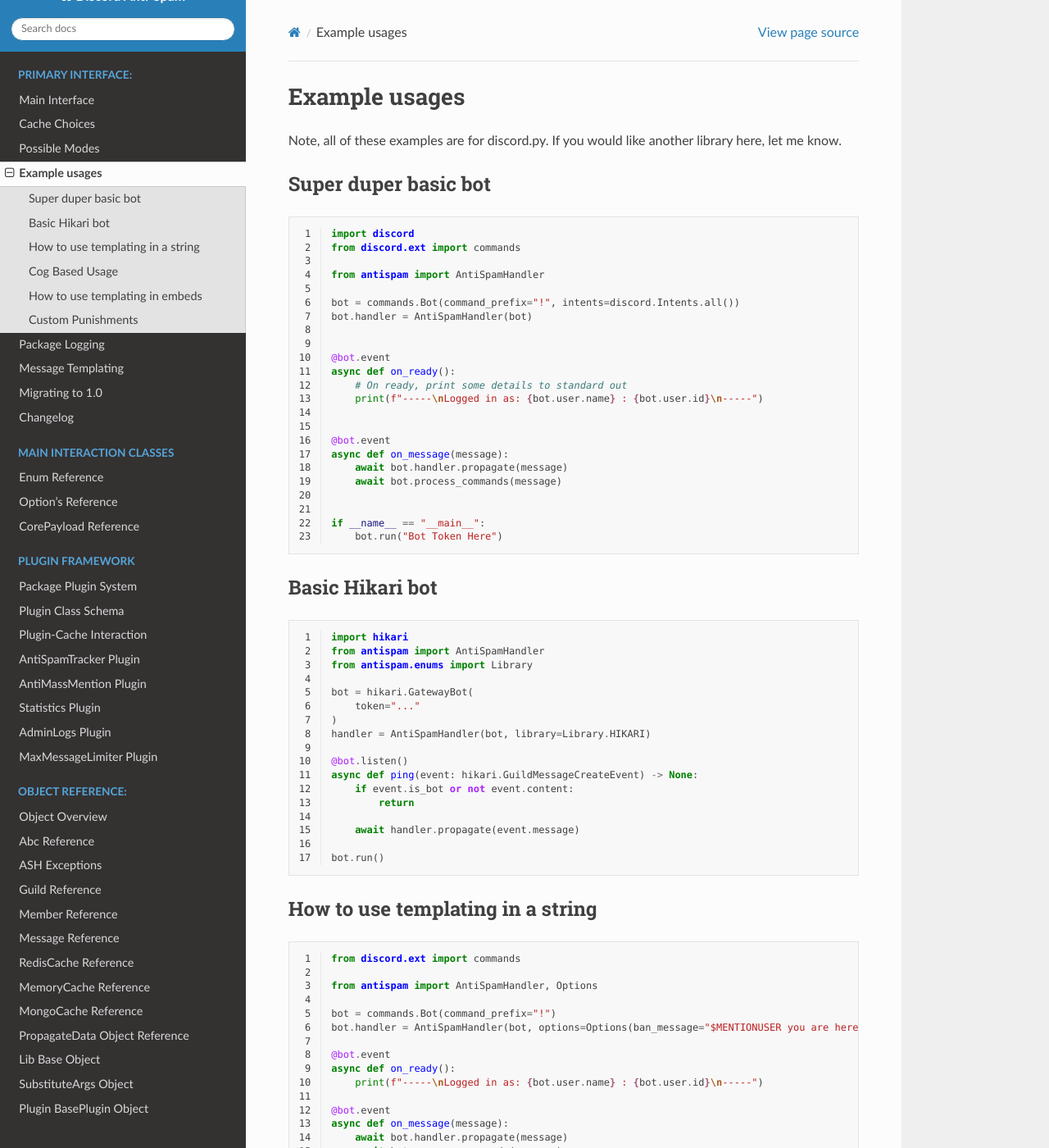
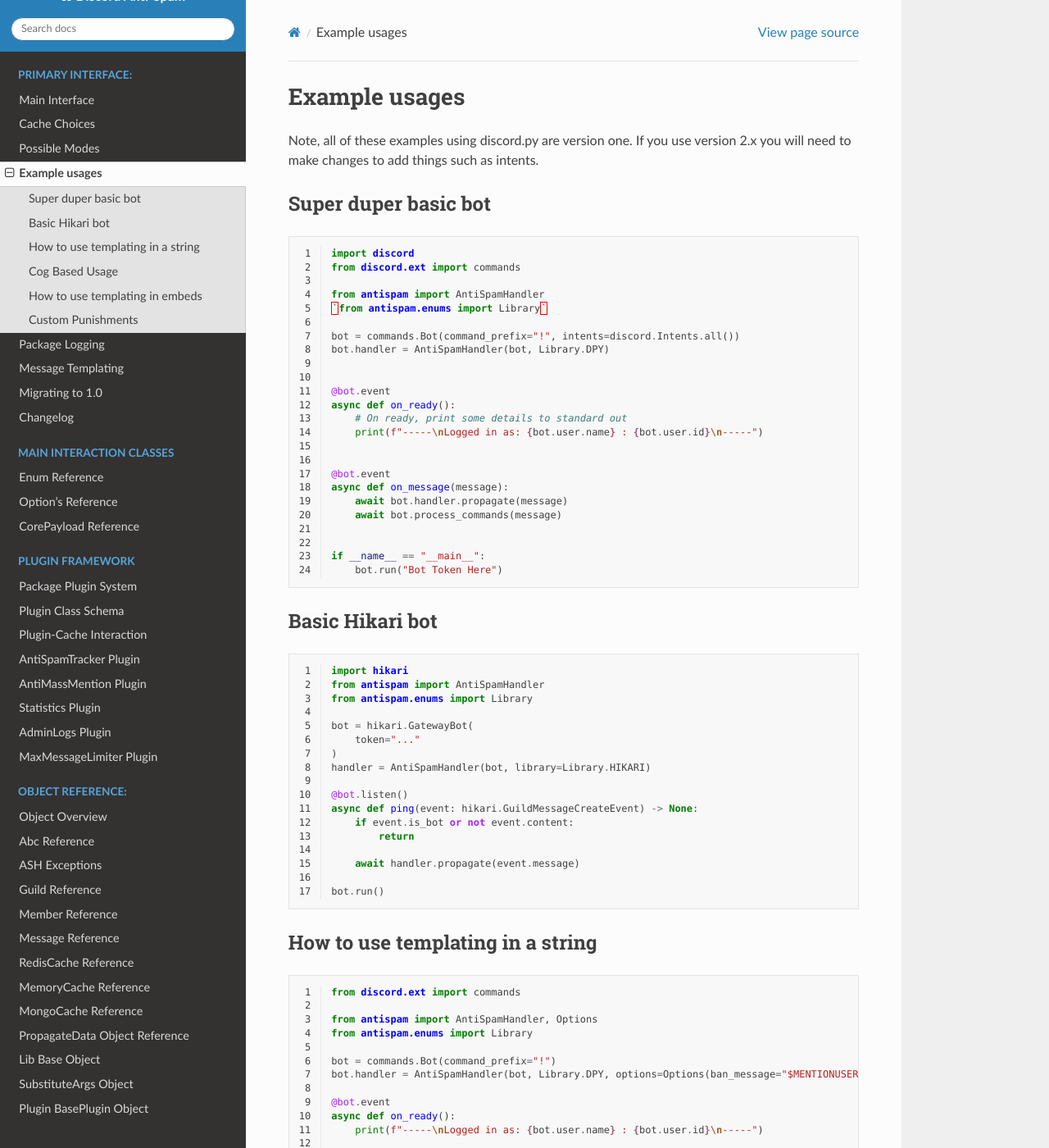
Before and after one commit to Skelmis/Discord-Anti-Spam, a Sphinx documentation site: the page built from docs/modules/main/examples.rst, in a window 1280 px wide and 1400 px high. Shown: the whole window at 82% size. Built offline with Sphinx 7.4.7 and the Read the Docs theme 3.1.0, drawn with Linux system fonts in a browser that asks for light colours; some of the changed text lies outside the part shown.

Commit message:
fix examples

```diff
--- a/docs/modules/main/examples.rst
+++ b/docs/modules/main/examples.rst
@@ -1,8 +1,7 @@
 Example usages
 ==============
 
-Note, all of these examples are for discord.py.
-If you would like another library here, let me know.
+Note, all of these examples using discord.py are version one. If you use version 2.x you will need to make changes to add things such as intents.
 
 Super duper basic bot
 ---------------------
@@ -14,9 +13,10 @@ Super duper basic bot
     from discord.ext import commands
 
     from antispam import AntiSpamHandler
+    `from antispam.enums import Library`
 
     bot = commands.Bot(command_prefix="!", intents=discord.Intents.all())
-    bot.handler = AntiSpamHandler(bot)
+    bot.handler = AntiSpamHandler(bot, Library.DPY)
 
 
     @bot.event
@@ -69,9 +69,10 @@ How to use templating in a string
     from discord.ext import commands
 
     from antispam import AntiSpamHandler, Options
+    from antispam.enums import Library
 
     bot = commands.Bot(command_prefix="!")
-    bot.handler = AntiSpamHandler(bot, options=Options(ban_message="$MENTIONUSER you are hereby banned from $GUILDNAME for spam!"))
+    bot.handler = AntiSpamHandler(bot, Library.DPY, options=Options(ban_message="$MENTIONUSER you are hereby banned from $GUILDNAME for spam!"))
 
     @bot.event
     async def on_ready():
@@ -93,11 +94,12 @@ Cog Based Usage
 
     from discord.ext import commands
     from antispam import AntiSpamHandler
+    from antispam.enums import Library
 
     class AntiSpamCog(commands.Cog):
         def __init__(self, bot):
             self.bot = bot
-            self.bot.handler = AntiSpamHandler(self.bot)
+            self.bot.handler = AntiSpamHandler(self.bot, Library.DPY)
 
         @commands.Cog.listener()
         async def on_ready(self):
@@ -121,6 +123,7 @@ How to use templating in embeds
     from discord.ext import commands
 
     from antispam import AntiSpamHandler, Options
+    from antispam.enums import Library
 
     bot = commands.Bot(command_prefix="!")
 
@@ -136,7 +139,7 @@ How to use templating in embeds
             {"name": "Current kicks:", "value": "$KICKCOUNT", "inline": False},
         ],
     }
-    bot.handler = AntiSpamHandler(bot, options=Options(guild_warn_message=warn_embed_dict))
+    bot.handler = AntiSpamHandler(bot, Library.DPY, options=Options(guild_warn_message=warn_embed_dict))
 
     @bot.event
     async def on_ready():
@@ -161,9 +164,10 @@ Custom Punishments
 
     from antispam import AntiSpamHandler, Options
     from antispam.plugins import AntiSpamTracker
+    from antispam.enums import Library
 
     bot = commands.Bot(command_prefix="!")
-    bot.handler = AntiSpamHandler(bot, options=Options(no_punish=True,  message_duplicate_count=3))
+    bot.handler = AntiSpamHandler(bot, Library.DPY, options=Options(no_punish=True,  message_duplicate_count=3))
     bot.tracker = AntiSpamTracker(bot.handler, 5) # 5 Being how many 'punishment requests' before is_spamming returns True
     bot.handler.register_plugin(bot.tracker)
 
```
